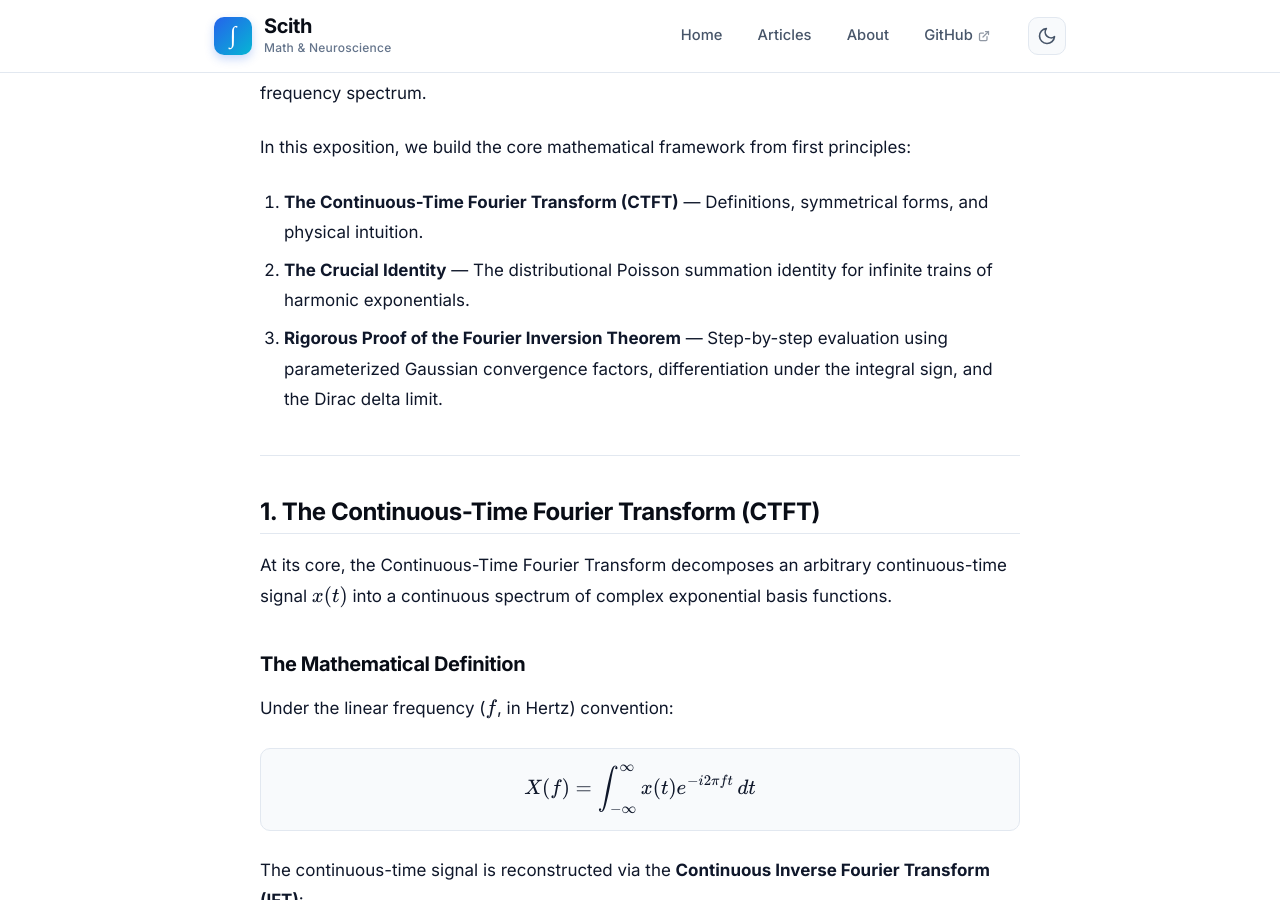
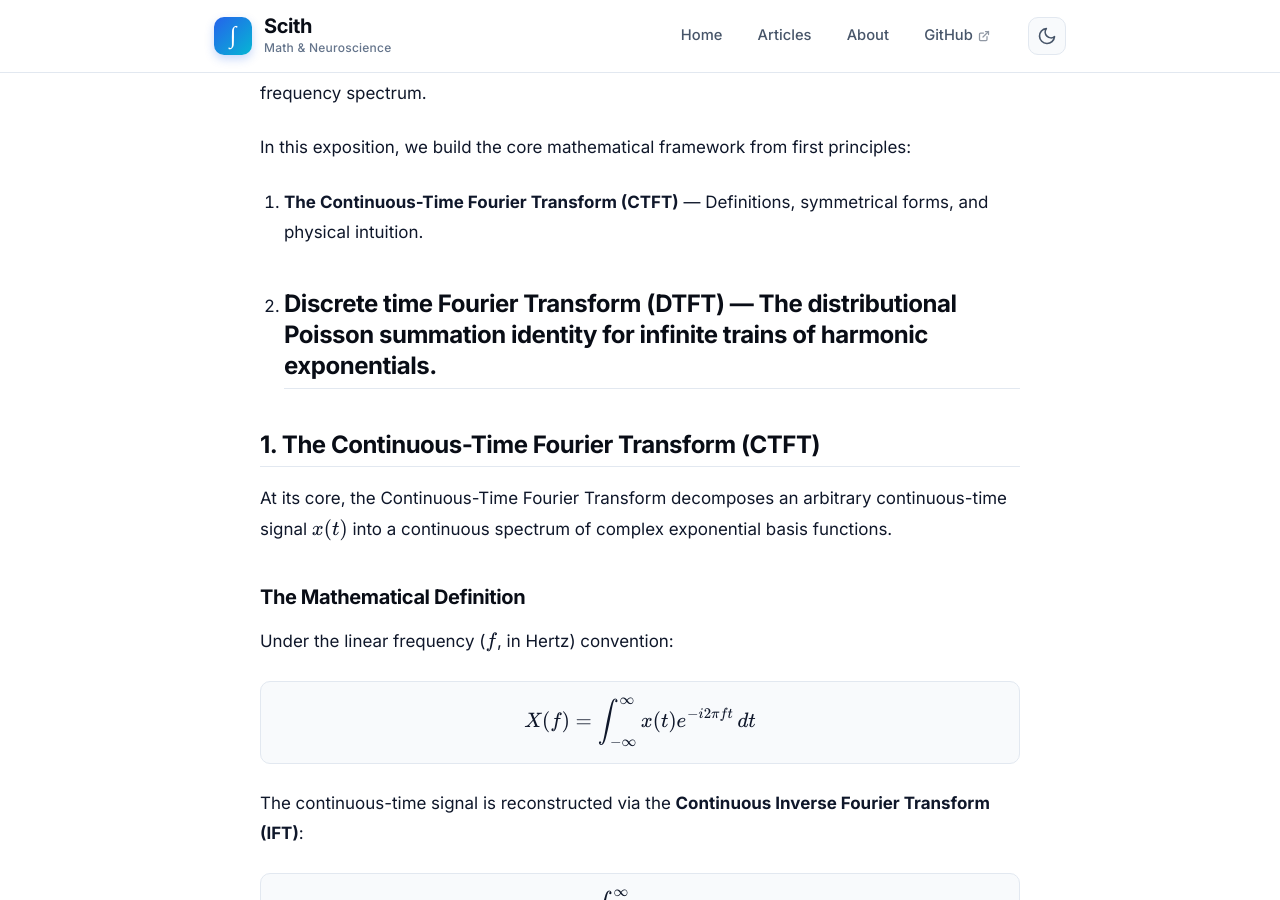
Before and after one commit to yashmrsawant/yashmrsawant.github.io, a Jekyll site: the page built from _posts/2026-04-01-the-fourier-transform-theory-proofs-and-neural-applications.md, in a window 1280 px wide and 900 px high, scrolled down 641 px. Built offline with Jekyll 4.4.1, drawn with Linux system fonts in a browser that asks for light colours.

Commit message:
Auto-commit: Update blog 2026-10-18 19:30:40

```diff
--- a/_posts/2026-04-01-the-fourier-transform-theory-proofs-and-neural-applications.md
+++ b/_posts/2026-04-01-the-fourier-transform-theory-proofs-and-neural-applications.md
@@ -11,9 +11,7 @@ From analyzing physical wave phenomena to modeling dynamical systems, the **Four
 
 In this exposition, we build the core mathematical framework from first principles:
 1. **The Continuous-Time Fourier Transform (CTFT)** — Definitions, symmetrical forms, and physical intuition.
-2. **The Crucial Identity** — The distributional Poisson summation identity for infinite trains of harmonic exponentials.
-3. **Rigorous Proof of the Fourier Inversion Theorem** — Step-by-step evaluation using parameterized Gaussian convergence factors, differentiation under the integral sign, and the Dirac delta limit.
-
+2. **Discrete time Fourier Transform (DTFT)** — The distributional Poisson summation identity for infinite trains of harmonic exponentials.
 ---
 
 ## 1. The Continuous-Time Fourier Transform (CTFT)
```
